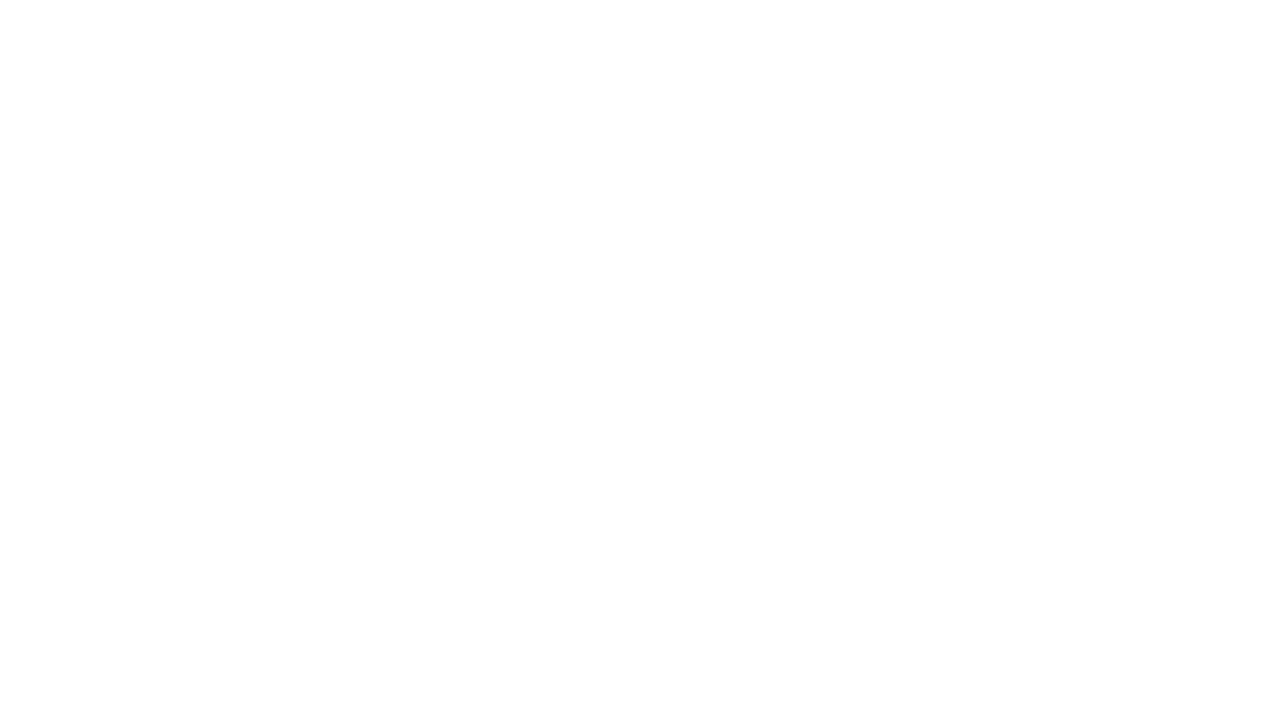
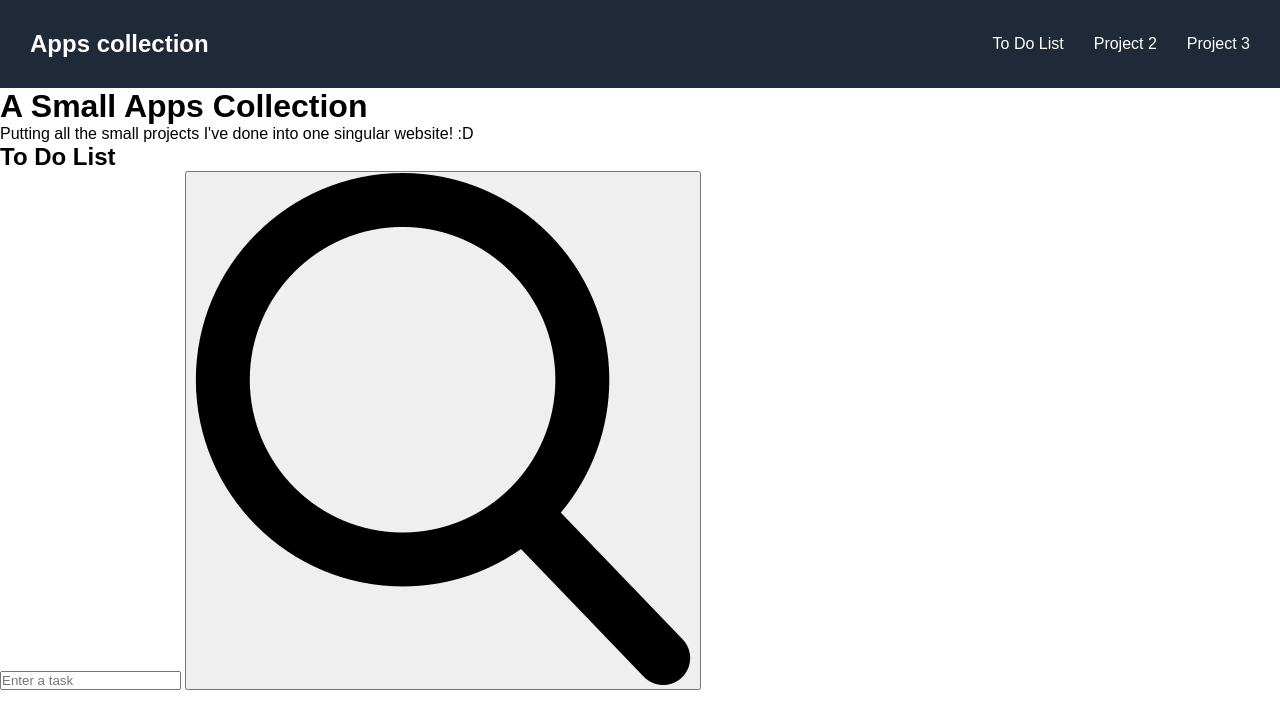
Before and after one commit to AakaQT/small-apps, a plain HTML site: page index.html in a window 1280 px wide. Drawn offline with Linux system fonts and the light colour scheme.

Commit message:
Made the navbar and styled it

```diff
--- a/index.html
+++ b/index.html
@@ -4,8 +4,27 @@
         <meta charset="UTF-8">
         <meta name="viewport" content="width=device-width, initial-scale=1.0">
         <title>Small Apps Collection</title>
+        <link rel="stylesheet" href="styles.css">
     </head>
     <body>
+        <nav class="navbar">
+            <h1 class="logo">Apps collection</h1>
+            <ul class="list">
+                <li class="list-item">To Do List</li>
+                <li class="list-item">Project 2</li>
+                <li class="list-item">Project 3</li>
+            </ul>
+        </nav>
+        <div class="top-area">
+            <h1 class="header">A Small Apps Collection</h1>
+            <p class="paragraph">Putting all the small projects I've done into one singular website! :D</p>
+        </div>
+        <div class="to-do-list-container">
+            <h2 class="header">To Do List</h2>
+            <input placeholder="Enter a task" class="input">
+            <button id="button" class="button"><img src="images/search.png" class="image"></button>
+        </div>
+    </body>
 
-    </body>
+    <script src="script.js"></script>
 </html>
--- a/styles.css
+++ b/styles.css
@@ -0,0 +1,29 @@
+*{
+    font-family: Arial, sans-serif;
+    margin: 0;
+    padding: 0;
+    box-sizing: border-box;
+}
+
+.navbar{
+    display: flex;
+    justify-content: space-between;
+    padding: 30px;
+    align-items: center;
+    background-color: #1F2937;
+    color: white;
+}
+.navbar .list{
+    display: flex;
+    list-style: none;
+    gap: 30px;
+}
+.navbar .list .list-item:hover{
+    text-decoration: underline;
+    color: hsl(0, 0%, 80%);
+    cursor: pointer;
+}
+.navbar .logo:hover{
+    color: hsl(0, 0%, 80%);
+    cursor: pointer;
+}
```
Also changed, not shown: images/search.png (added).
